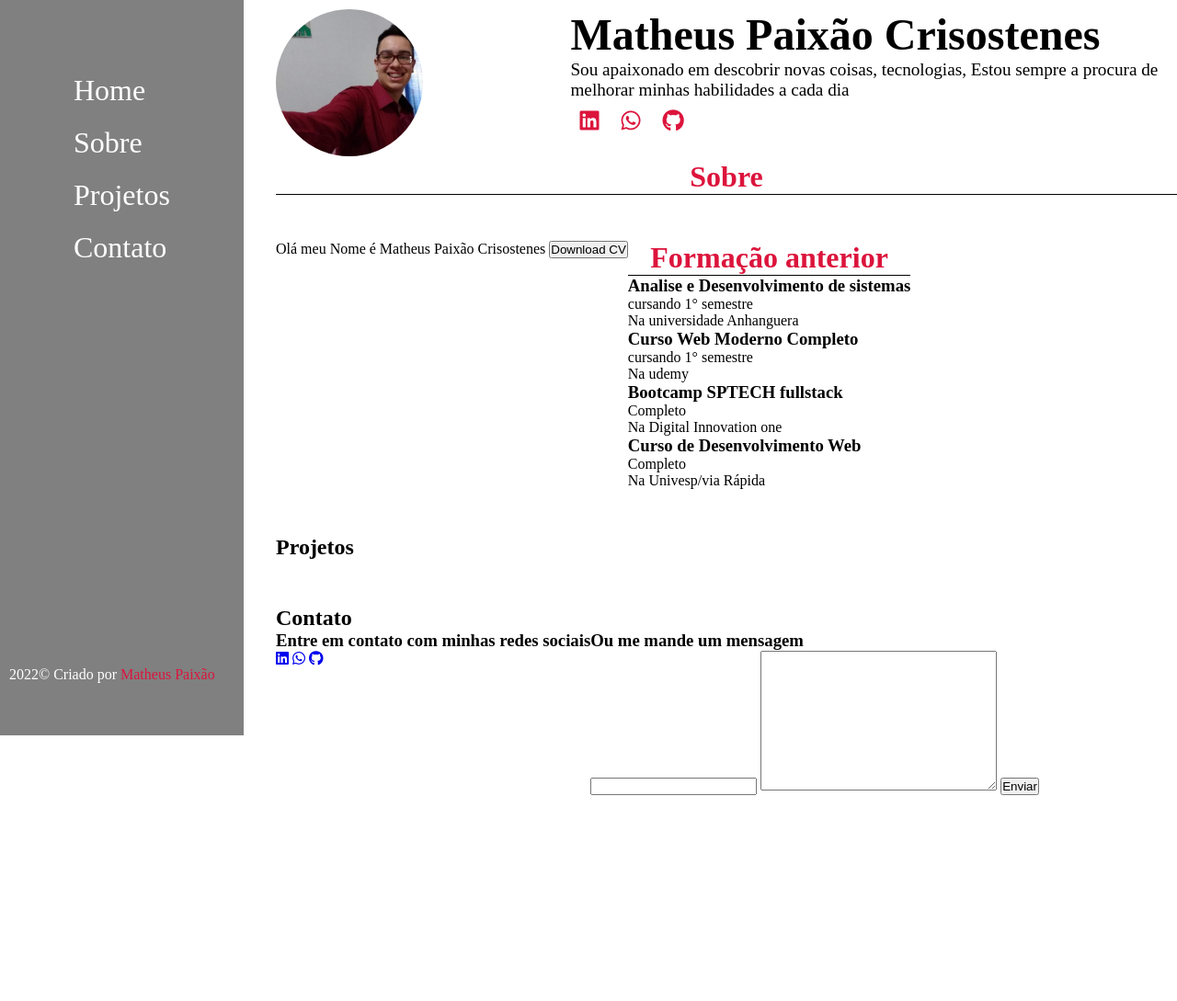
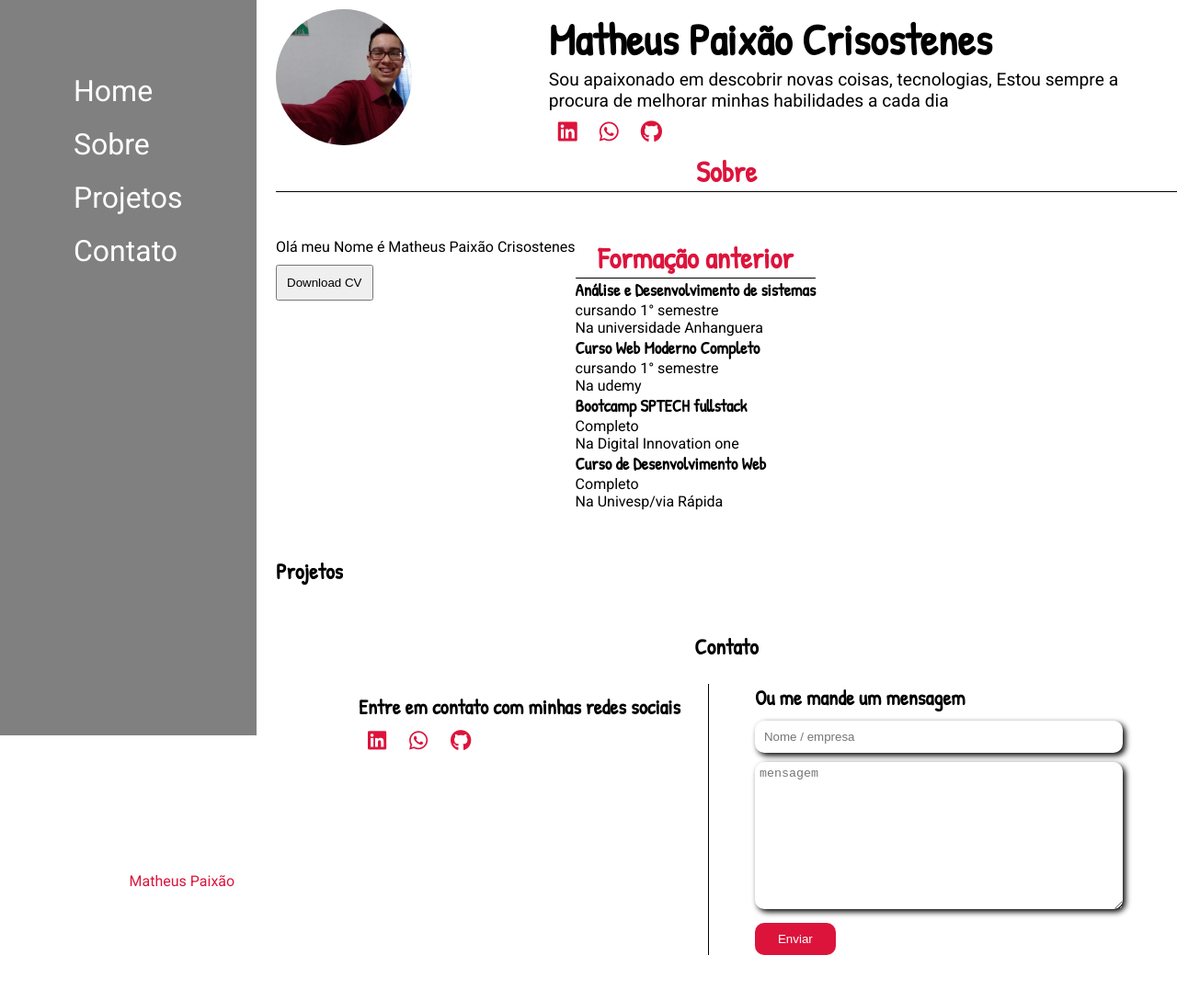
Before and after one commit to Matheuspaixaocrisostenes/portifolio, a plain HTML site: page index.html in a window 1280 px wide. Shown: the whole page at 92% size. Before the commit the page ends 865 px from the top, so only its background shows below. Drawn offline with Linux system fonts and the light colour scheme.

Commit message:
melhorando e adicionado estilo

```diff
--- a/assests/style.css
+++ b/assests/style.css
@@ -2,6 +2,14 @@
     padding: 0;
     margin: 0;
     box-sizing: border-box;
+}
+
+h1,h2,h3{
+    font-family: 'Patrick Hand', cursive;
+}
+
+p, a,span{
+    font-family: 'Roboto', sans-serif;
 }
 
 nav{
@@ -70,6 +78,61 @@ main{
     margin-top: 50px;
 }
 
+.contact{
+    display: flex;
+    padding-left: 80px;
+    font-size: 1.2em;
+}
+
+.contact h3{
+    margin-right: 20px;
+}
+
+.contact i{
+    font-size: 1.2em;
+    color: crimson;
+    padding: 10px;
+}
+
+.contact div:nth-child(1){
+    border-right: 1px solid black;
+    margin-right: 50px;
+    padding: 10px;
+}
+
+.contact div:nth-child(2) input, button{
+    display: flex;
+    flex-direction: column;
+    margin-top: 10px;
+    padding: 10px;
+}
+
+.contact div:nth-child(2) textarea{
+    margin-top: 10px;
+    padding: 5px;
+}
+
+.contact input[type=text], textarea{
+    width: 400px;
+    border: none;
+    box-shadow: 3px 3px 6px 0px black;
+    border-radius: 10px;
+}
+
+.contact button{
+    background-color: crimson;
+    color: white;
+    border: none;
+    border-radius: 10px;
+    padding: 10px 25px;
+}
+
+.contact button:hover{
+    cursor: pointer;
+    background-color: rgb(134, 14, 38);
+    transition: 0.5s;
+}
+
 footer{
     grid-area: rodape;
     margin-top: -50px;
@@ -108,8 +171,10 @@ body{
 
 #contato{
     margin-top: 50px;
+    margin-bottom: 50px;
 }
 
-.contact{
-    display: flex;
+#contato h2{
+    text-align: center;
+    margin-bottom: 25px;
 }
--- a/index.html
+++ b/index.html
@@ -7,6 +7,9 @@
     <title>Matheus Paixão Crisostenes</title>
     <script src="https://kit.fontawesome.com/132257c0f8.js" crossorigin="anonymous"></script>
     <link rel="stylesheet" href="assests/style.css">
+    <link rel="preconnect" href="https://fonts.googleapis.com">
+    <link rel="preconnect" href="https://fonts.gstatic.com" crossorigin>
+    <link href="https://fonts.googleapis.com/css2?family=Patrick+Hand&family=Roboto&display=swap" rel="stylesheet">
 </head>
 <body>
     <nav>
@@ -34,13 +37,13 @@
             <h2>Sobre</h2>
             <div class="sobre">
                 <div>
-                    Olá meu Nome é Matheus Paixão Crisostenes
+                    <p>Olá meu Nome é Matheus Paixão Crisostenes</p>
                     <button>Download CV</button>
                 </div>
                 <div>
                     <h2>Formação anterior</h2>
                     <div>
-                        <h3>Analise e Desenvolvimento de sistemas</h3>
+                        <h3>Análise e Desenvolvimento de sistemas</h3>
                         <span class="cursando">cursando 1° semestre</span>
                         <p>Na universidade Anhanguera</p>
                     </div>
@@ -77,10 +80,10 @@
                     <a href="#"><i class="fab fa-github"></i></a>
                 </div>
                 <div>
-                    <h3>Ou me mande um mensagem</h3>
+                    <h3> Ou me mande um mensagem</h3>
                     <form action="mailto:contato.matheuspcrisostenes@gmail.com">
-                        <input type="text" name="" id="">
-                        <textarea name="" id="" cols="30" rows="10"></textarea>
+                        <input type="text" name="" id="" placeholder="Nome / empresa">
+                        <textarea name="" id="" cols="30" rows="10" placeholder="mensagem"></textarea>
                         <button>Enviar</button>
                     </form>
                 </div>
```
